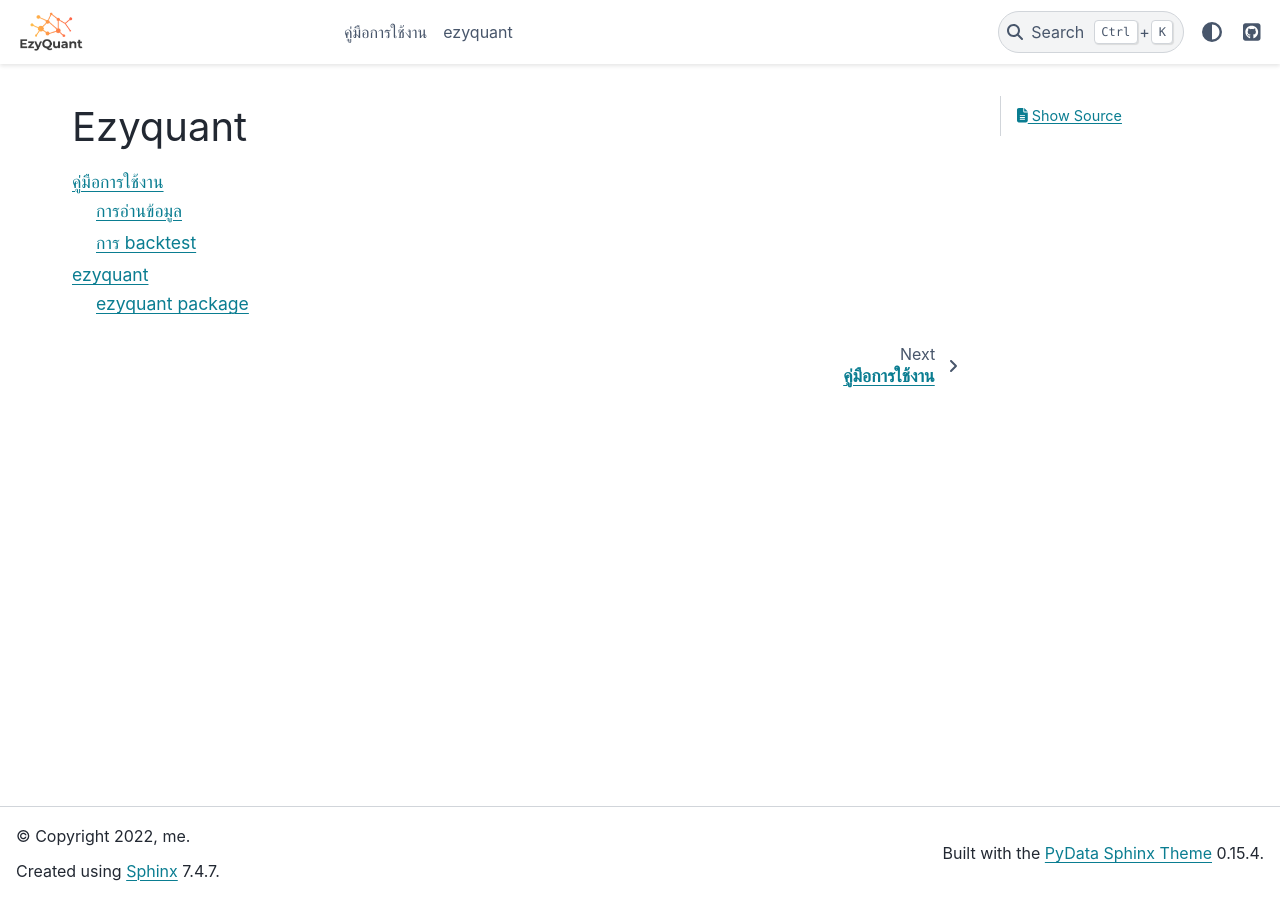
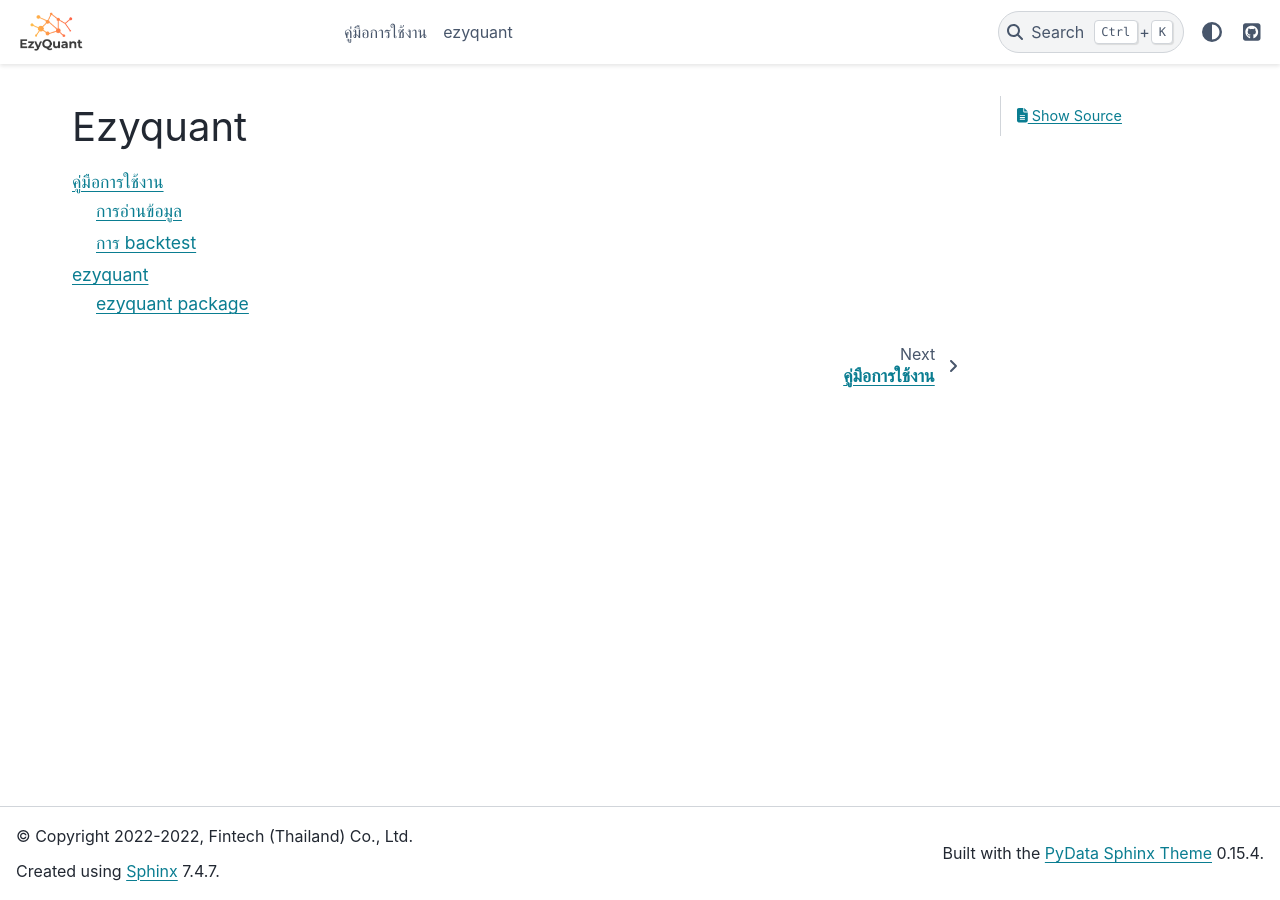
Before and after one commit to ezyquant/ezyquant, a Sphinx documentation site: the page built from docs/source/index.rst, in a window 1280 px wide. Built offline with Sphinx 7.4.7 and the PyData theme 0.15.4, drawn with Linux system fonts in a browser that asks for light colours.

Commit message:
feat: update copyright

```diff
--- a/docs/source/conf.py
+++ b/docs/source/conf.py
@@ -10,16 +10,18 @@
 # add these directories to sys.path here. If the directory is relative to the
 # documentation root, use os.path.abspath to make it absolute, like shown here.
 #
-# import os
-# import sys
-# sys.path.insert(0, os.path.abspath('.'))
+import os
+import sys
+from datetime import datetime
+
+sys.path.insert(0, os.path.abspath("../.."))
 
 
 # -- Project information -----------------------------------------------------
 
 project = "ezyquant"
-copyright = "2022, me"
-author = "me"
+author = "Fintech (Thailand) Co., Ltd"
+copyright = f"2022-{datetime.now().year}, {author}"
 
 
 # -- General configuration ---------------------------------------------------
@@ -47,8 +49,8 @@
 # a list of builtin themes.
 #
 html_title = "Ezyquant"
+
 html_theme = "pydata_sphinx_theme"
-
 html_theme_options = {"github_url": "https://github.com/ezyquant/ezyquant"}
 
 html_logo = "_static/ezyquant.png"
--- a/setup.py
+++ b/setup.py
@@ -1,9 +1,10 @@
 from setuptools import find_packages, setup
 
+NAME = "ezyquant"
 VERSION = "0.1.0"
 
 setup(
-    name="ezyquant",
+    name=NAME,
     version=VERSION,
     packages=find_packages(),
     python_requires=">=3.8.0",
```
